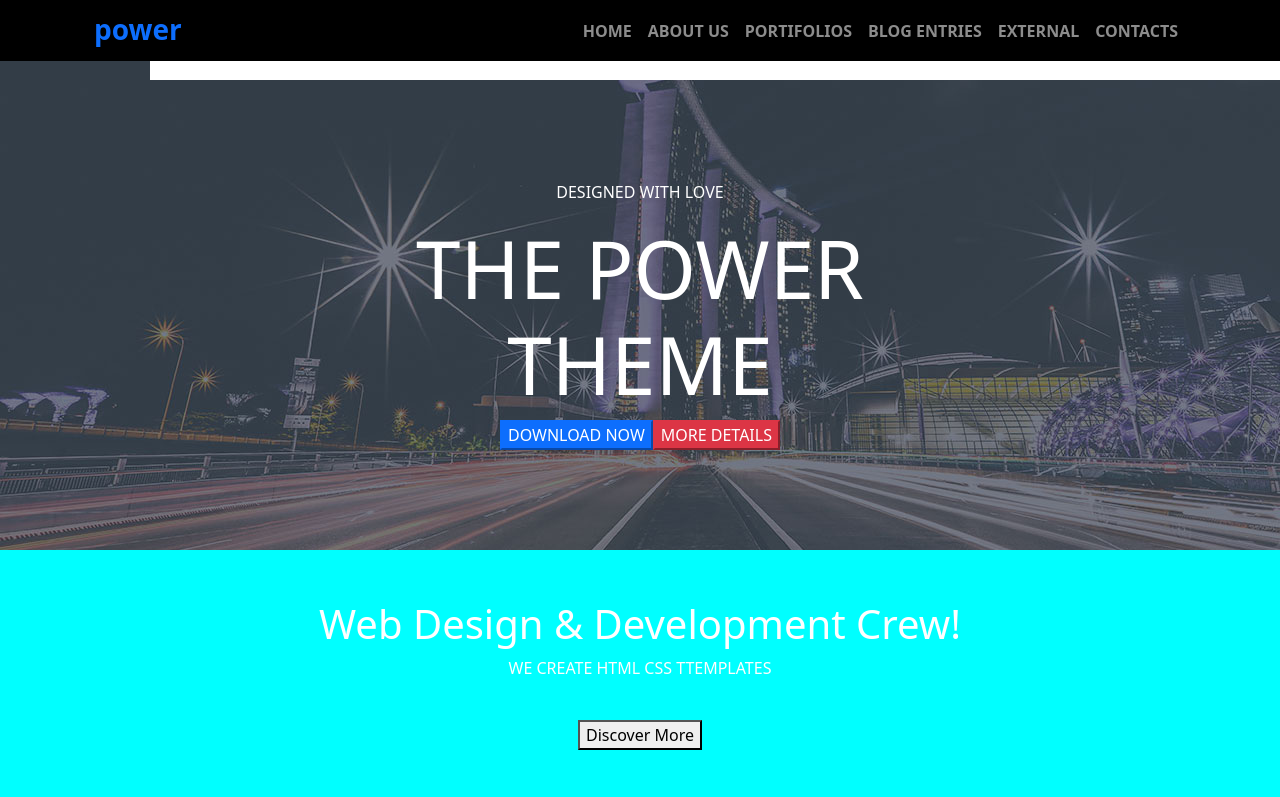
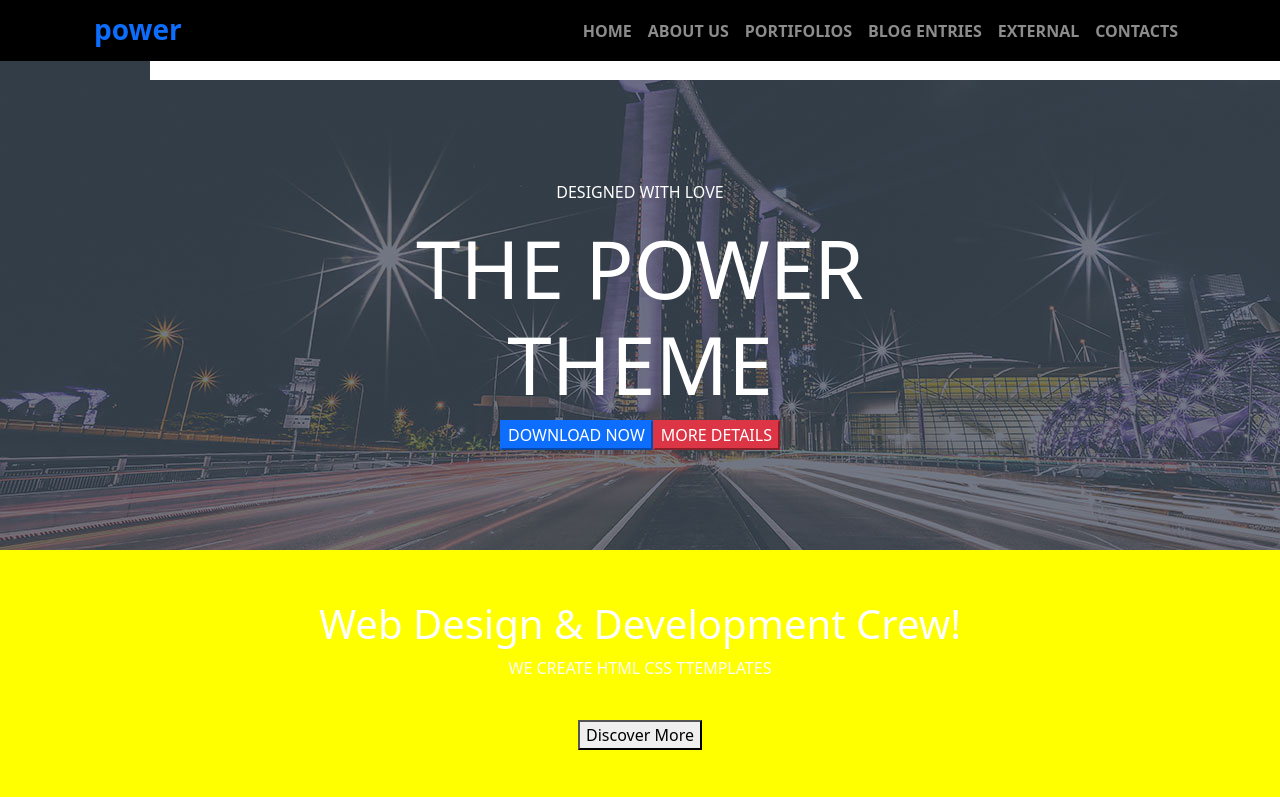
Before and after one commit to mayowaagbi/power, a plain HTML site: page index.html in a window 1280 px wide. Shown: the top 797 px of the page. Drawn offline with nearby package versions, Linux system fonts and the light colour scheme.

Commit message:
first banner

```diff
--- a/index.html
+++ b/index.html
@@ -12,9 +12,6 @@
 <body>
     <div class="header" id="cap">
         <div class="droppy container row">
-            <div class="vd col-lg-6">
-
-            </div>
             <nav class="navbar fixed-top navbar-expand-sm bg-black navbar-dark">
                 <div class="container">
                     <div class="navbar-brand">
--- a/index2.css
+++ b/index2.css
@@ -34,7 +34,7 @@
   font-size: 500%;
 }
 .banner2{
-background-color:aqua;
+background-color:yellow;
 text-align: center;
 color: white;
 padding-top: 50px;
```
